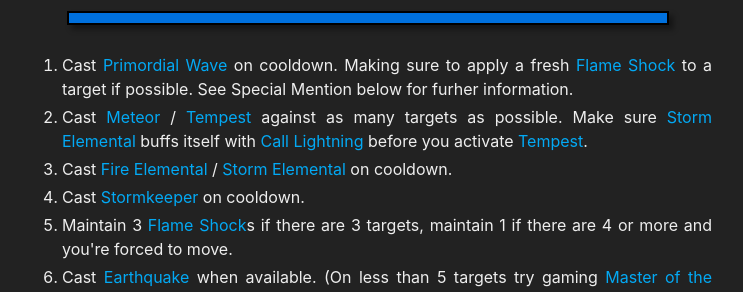
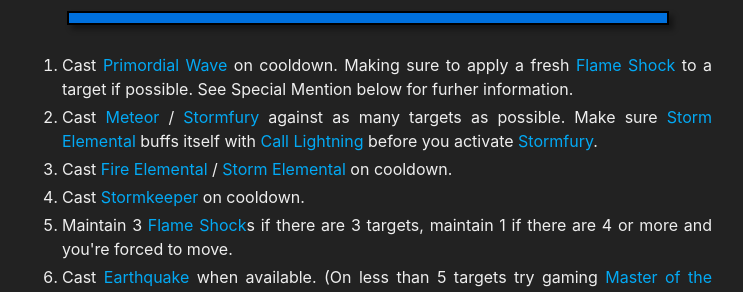
Before and after one commit to stormearthandlava/stormearthandlava.github.io, a Jekyll site: the page built from guide/old/general/priority_list.md, in a window 1280 px wide and 900 px high, scrolled down 2313 px. Shown: the part 153-445 px from the top of the window, without its empty margins (268-1011 px from the left). Built offline with Jekyll 4.4.1, drawn with Linux system fonts in a browser that asks for light colours; a script that is not in the unit is left out.

Commit message:
Update SE not-tempest-anymore spell displayed name
changed displayed name and added new codename for future use

```diff
--- a/_data/spell.yml
+++ b/_data/spell.yml
@@ -449,7 +449,8 @@ harden_skin: <a href="https://www.wowhead.com/spell=118337/harden-skin" target="
 ## Storm Ele
 call_lightning: <a href="https://www.wowhead.com/spell=157348/call-lightning" target="blank">Call Lightning</a>
 wind_gust: <a href="https://www.wowhead.com/spell=263806/wind-gust" target="blank">Wind Gust</a>
-tempest: <a href="https://www.wowhead.com/spell=157375/tempest" target="blank">Tempest</a>
+tempest: <a href="https://www.wowhead.com/spell=157375/stormfury" target="blank">Stormfury</a>
+stormfury: <a href="https://www.wowhead.com/spell=157375/stormfury" target="blank">Stormfury</a>
 
 ## SL Covenants
 door_of_shadows: <a href="https://www.wowhead.com/spell=300728" target="blank">Door Of Shadows</a>
```
